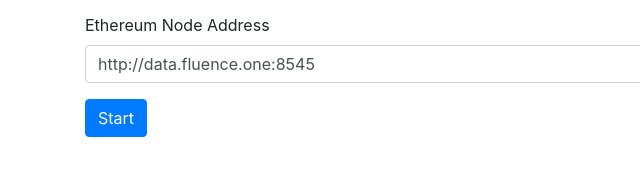
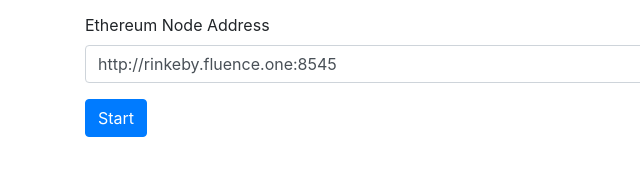
Before and after one commit to fluencelabs/example-sqldb, a website built with webpack: page index.html in a window 1280 px wide. Shown: the part 299-474 px from the top of the page, 0-640 px from the left. Built offline with nearby package versions, Linux system fonts and the light colour scheme.

Commit message:
data.fluence.one => rinkeby.fluence.one

```diff
--- a/index.html
+++ b/index.html
@@ -23,7 +23,7 @@
     </div>
     <div class="form-group">
         <label for="ethereum-address">Ethereum Node Address</label>
-        <input type="text" class="form-control" id="ethereum-address" aria-label="Ethereum Address" aria-describedby="basic-addon1" value="http://data.fluence.one:8545" required>
+        <input type="text" class="form-control" id="ethereum-address" aria-label="Ethereum Address" aria-describedby="basic-addon1" value="http://rinkeby.fluence.one:8545" required>
     </div>
     <div class="form-check" id="use-metamask-div">
         <input class="form-check-input" type="checkbox" value="" id="use-metamask">
```
